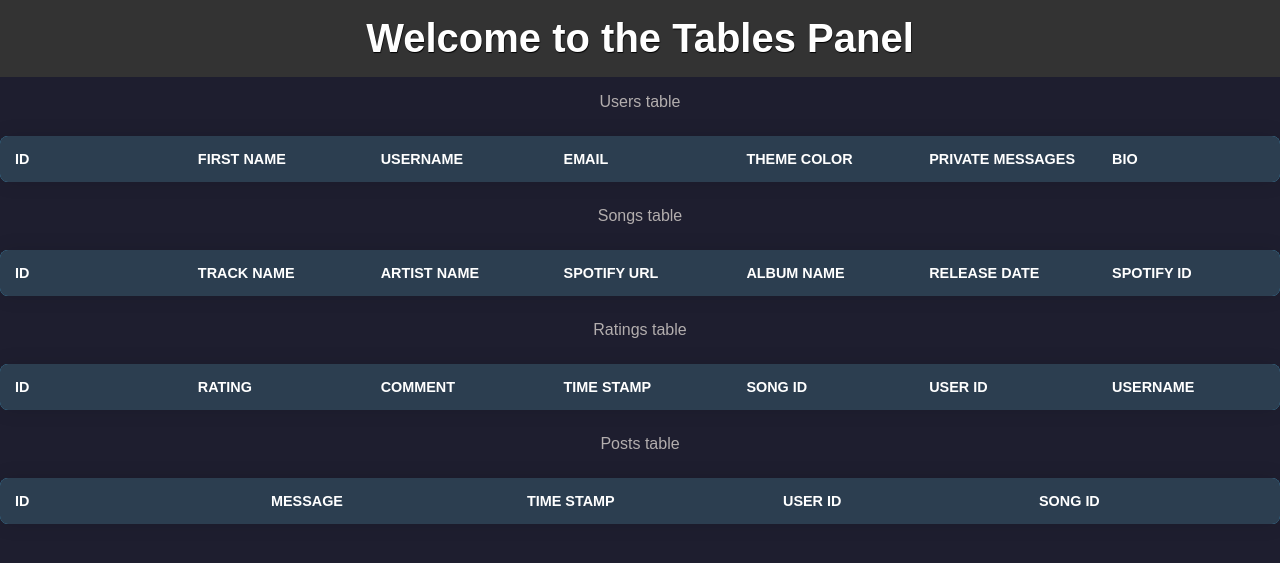
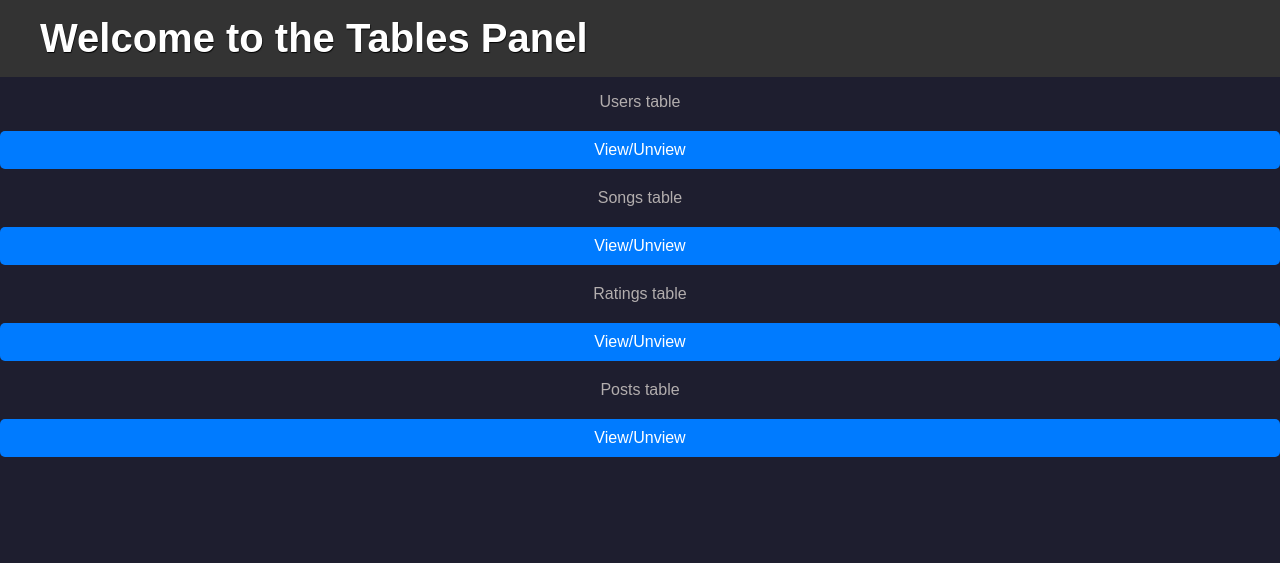
Before and after one commit to Cxdyr/SongWall, a Python web app: template app/templates/tables.html in a window 1280 px wide. Shown: the top 563 px of the page. Run offline with Jinja, Linux system fonts and the light colour scheme; the template is opened without the code that fills it, so the values that code supplies are empty.

Commit message:
Added admin delete user function, cleaned tables page for admin

```diff
--- a/app/static/style.css
+++ b/app/static/style.css
@@ -1021,6 +1021,9 @@ table tbody tr {
     border-bottom: 1px solid #2983be;
 }
 
+.hidden-table {
+    display: none;
+}
 
 
 table tbody tr:last-of-type {
--- a/app/templates/tables.html
+++ b/app/templates/tables.html
@@ -8,14 +8,15 @@
     <link rel="icon" href="/static/images/favicon.ico" sizes="32x32">
 </head>
 <body>
+    <header>
     <div class="container">
-    <header>
         <h1>Welcome to the Tables Panel</h1>
+    </div>
     </header>
-</div>
 
     <p>Users table</p>
-    <table class="users-table">
+    <button id="load-more" onclick="toggleTable('users-table')">View/Unview</button>
+    <table class="users-table hidden-table">
         <thead>
             <tr>
                 <th>ID</th>
@@ -42,8 +43,10 @@
         </tbody>
     </table>
 
+
     <p>Songs table</p>
-    <table class="songs-table">
+    <button id="load-more" onclick="toggleTable('songs-table')">View/Unview</button>
+    <table class="songs-table hidden-table">
         <thead>
             <tr>
                 <th>ID</th>
@@ -70,17 +73,19 @@
         </tbody>
     </table>
 
+
     <p>Ratings table</p>
-    <table class="ratings-table">
+    <button id="load-more" onclick="toggleTable('ratings-table')">View/Unview</button>
+    <table class="ratings-table hidden-table">
         <thead>
             <tr>
                 <th>ID</th>
                 <th>Rating</th>
                 <th>Comment</th>
-                <th>Time stamp </th>
-                <th>Song id </th>
+                <th>Time stamp</th>
+                <th>Song id</th>
                 <th>User id</th>
-                <th>Username </th>
+                <th>Username</th>
             </tr>
         </thead>
         <tbody>
@@ -98,15 +103,17 @@
         </tbody>
     </table>
 
+
     <p>Posts table</p>
-    <table class="posts-table">
+    <button id="load-more" onclick="toggleTable('posts-table')">View/Unview</button>
+    <table class="posts-table hidden-table">
         <thead>
             <tr>
                 <th>Id</th>
                 <th>Message</th>
                 <th>Time stamp</th>
-                <th>User id </th>
-                <th>Song id </th>
+                <th>User id</th>
+                <th>Song id</th>
             </tr>
         </thead>
         <tbody>
@@ -117,10 +124,21 @@
                 <td>{{ post.time_stamp }}</td>
                 <td>{{ post.useR_id }}</td>
                 <td>{{ post.song_id }}</td>
-
             </tr>
             {% endfor %}
         </tbody>
     </table>
+
+    <script>
+        // Function to toggle visibility of a table
+        function toggleTable(tableClass) {
+            var table = document.querySelector('.' + tableClass);
+            if (table.style.display === "none" || table.style.display === "") {
+                table.style.display = "table"; // Show the table
+            } else {
+                table.style.display = "none"; // Hide the table
+            }
+        }
+    </script>
 </body>
 </html>
```
Also changed, not shown: app/app.py (+10 -2 lines), app/db_functions.py (+13 -1 lines), app/templates/admin.html (+12 -3 lines).
